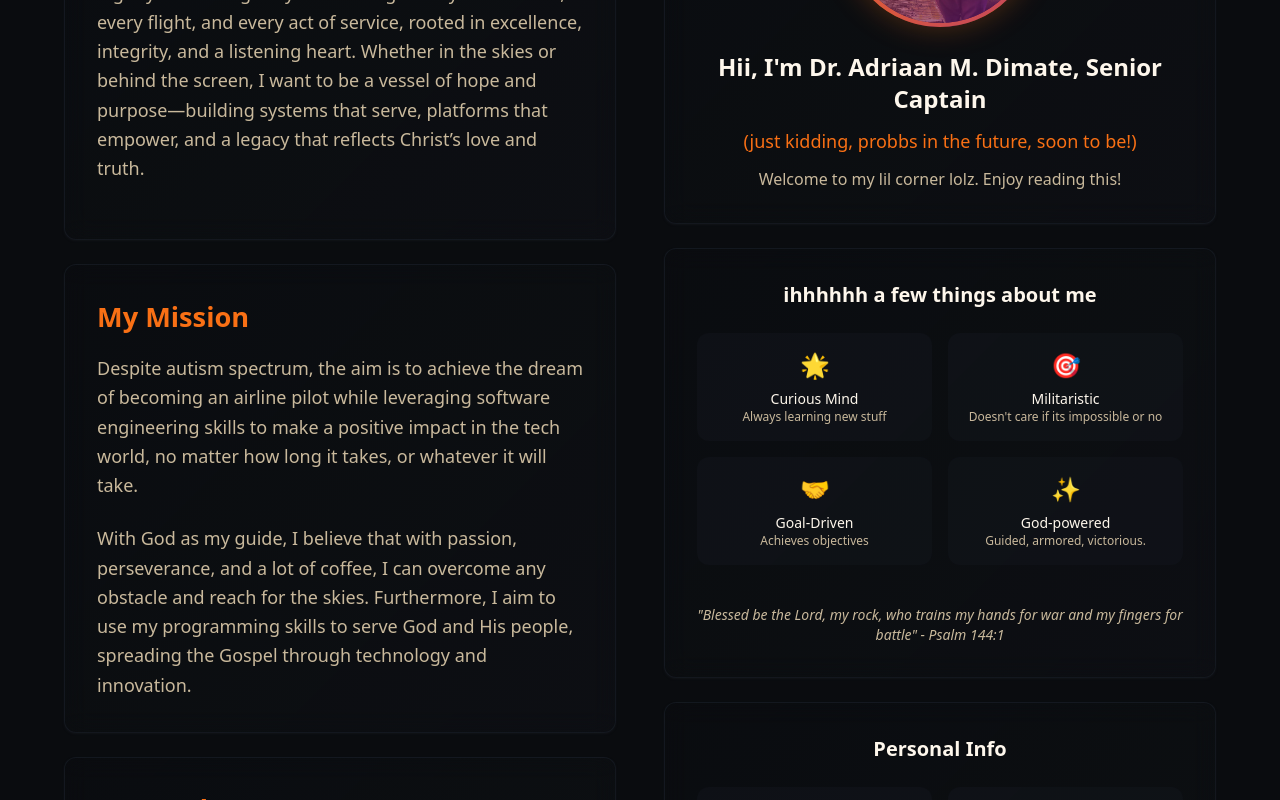
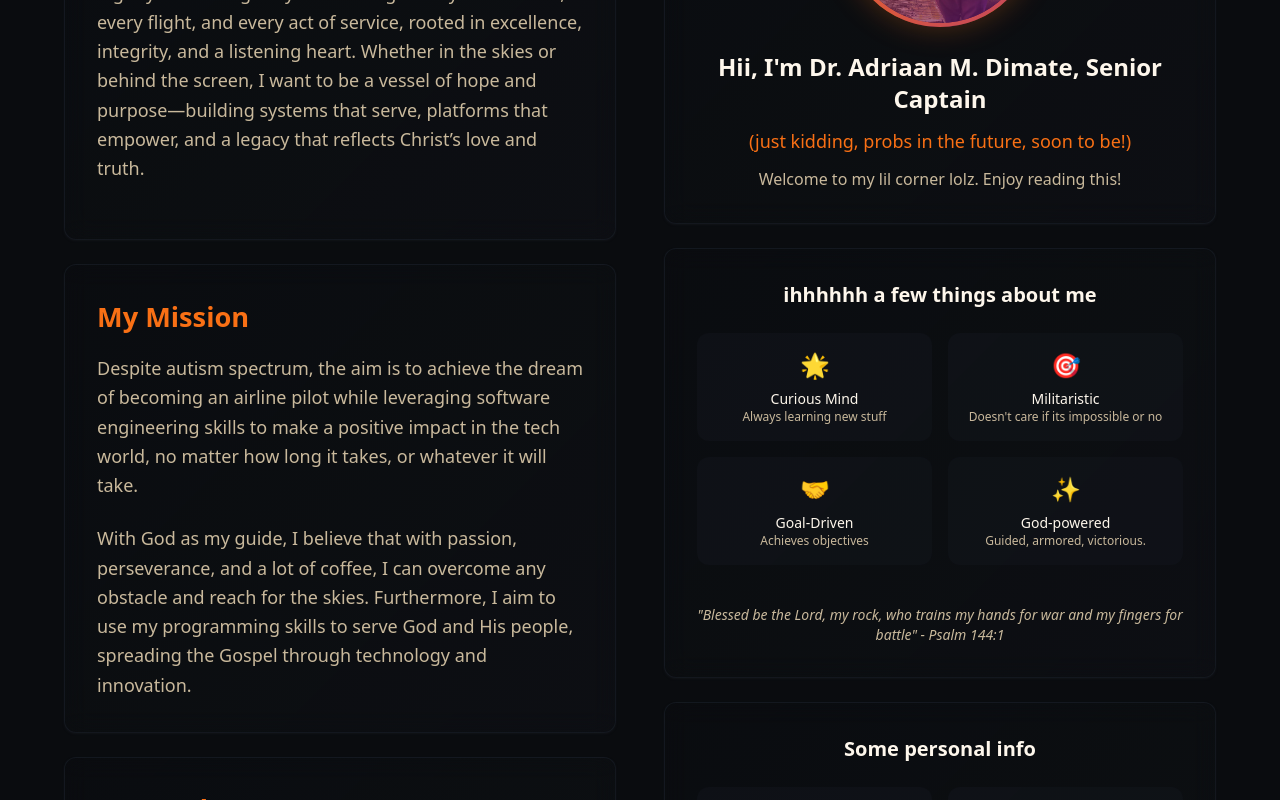
Before and after one commit to Thalanas110/personalpage, a React (Vite) app: page / in a window 1280 px wide. Shown: the part 1280-2080 px from the top of the page. Built offline with nearby package versions, Linux system fonts and the light colour scheme; the HTML template or start-up script is replaced by a standard one.

Commit message:
hahahaha

```diff
--- a/src/components/sections/AboutSection.tsx
+++ b/src/components/sections/AboutSection.tsx
@@ -153,7 +153,7 @@ const AboutSection = () => {
                     Hii, I'm Dr. Adriaan M. Dimate, Senior Captain
                   </h4>
                   <h5 className="text-lg text-accent font-medium">
-                    (just kidding, probbs in the future, soon to be!)
+                    (just kidding, probs in the future, soon to be!)
                   </h5>
                   <p className="text-muted-foreground">
                     Welcome to my lil corner lolz.
@@ -202,7 +202,7 @@ const AboutSection = () => {
             {/* Personal Info */}
             <Card className="p-8 bg-gradient-glass backdrop-blur-md border-border/50 shadow-card">
               <div className="text-center space-y-6">
-                <h4 className="text-xl font-semibold text-foreground">Personal Info</h4>
+                <h4 className="text-xl font-semibold text-foreground">Some personal info</h4>
                 <div className="grid grid-cols-2 gap-4">
                   {[
                     { icon: '🧭', title: 'Age', value: `${(() => { const a = calcAgeDetailed(personal.birthDateTime); return `${a.years} yr ${a.months} mo`; })()}` },
```
Also changed, not shown: 1 other file (tests, documents, lock files or other folders).
